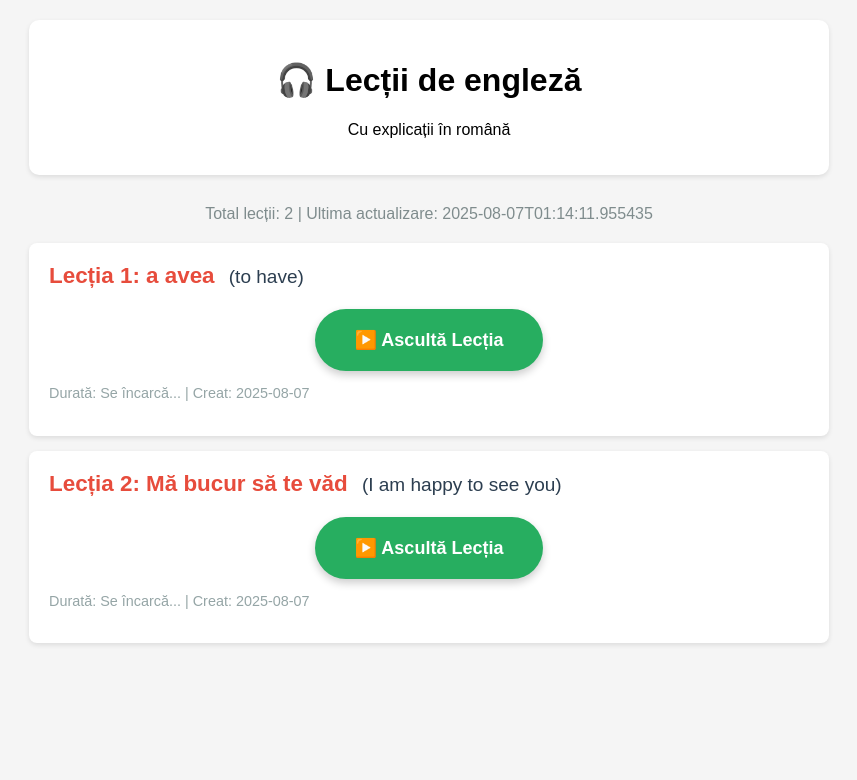
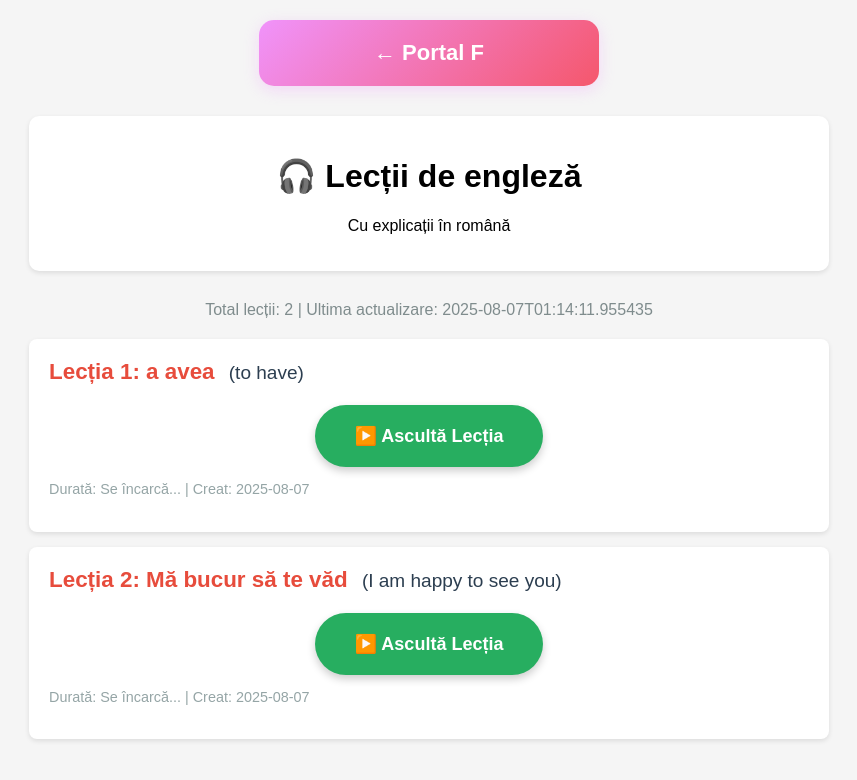
Before and after one commit to audio-engleza/audio-engleza.github.io, a plain HTML site: page index.html in a window 1280 px wide. Shown: the whole page, without its empty margins (211-1068 px from the left). Drawn offline with Linux system fonts and the light colour scheme.

Commit message:
updated button

```diff
--- a/index.html
+++ b/index.html
@@ -119,7 +119,7 @@
 </head>
 <body>
     <!-- Portal back button (shown only if portal parameter exists) -->
-    <a href="#" id="portalButton" class="back-button" style="display: none;">← Înapoi la Portal</a>
+    <a href="#" id="portalButton" class="back-button" style="display: block;">← Portal F</a>
 
     <div class="header">
         <h1>🎧 Lecții de engleză</h1>
```
